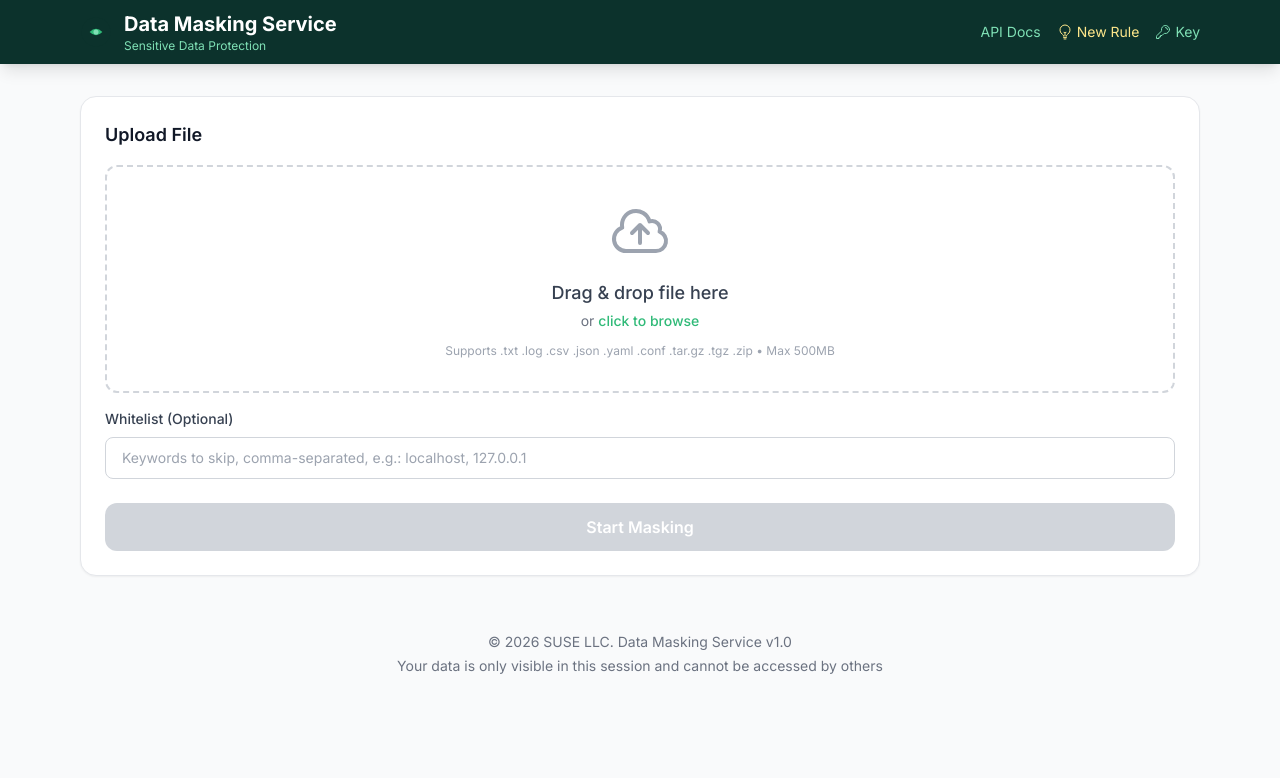
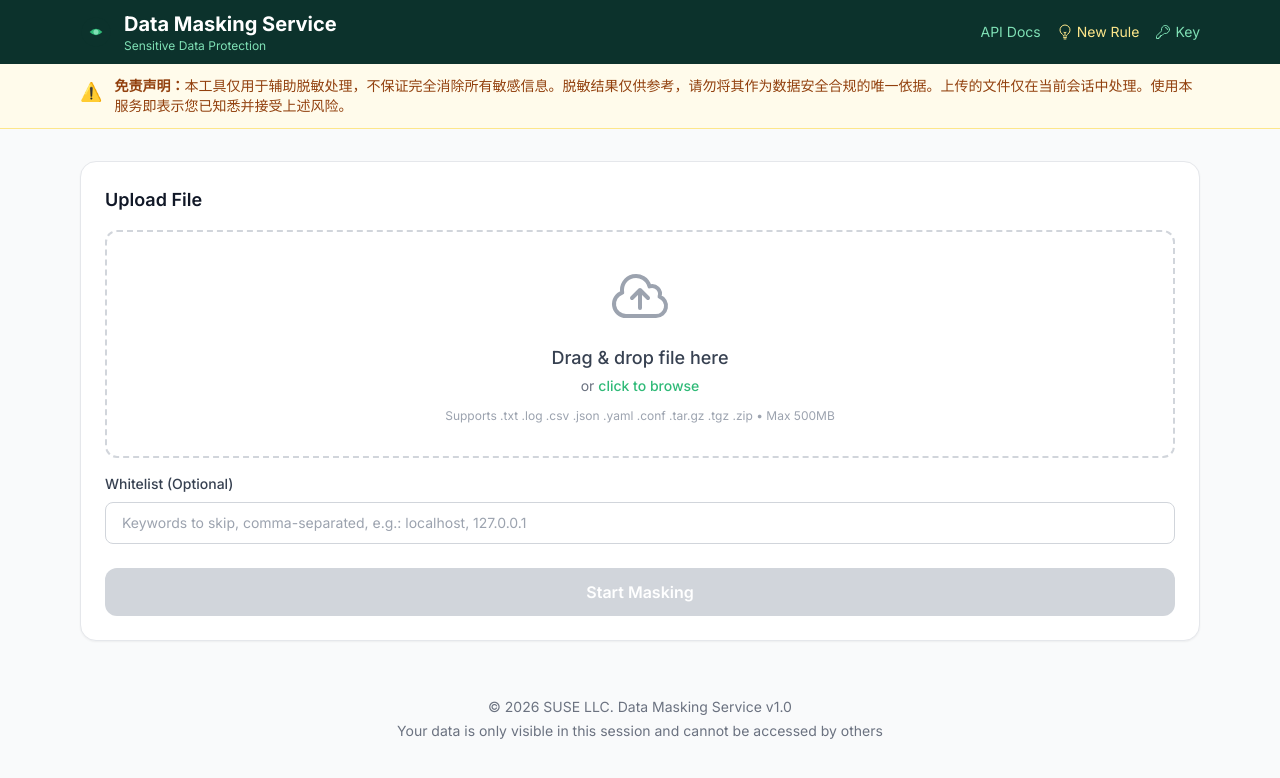
Before and after one commit to RoyCai7/data-masking, a React (Vite) app in the folder frontend/: page / in a window 1280 px wide. Shown: the top 778 px of the page. Built offline with nearby package versions, Linux system fonts and the light colour scheme; no server answers.

Commit message:
feat: add disclaimer banner below header

```diff
--- a/frontend/src/App.tsx
+++ b/frontend/src/App.tsx
@@ -97,6 +97,17 @@
     <div className="min-h-screen bg-gray-50">
       <Header />
 
+      {/* Disclaimer Banner */}
+      <div className="bg-amber-50 border-b border-amber-200">
+        <div className="max-w-6xl mx-auto px-4 py-3 flex items-start gap-3">
+          <span className="text-amber-500 text-lg mt-0.5 shrink-0">⚠️</span>
+          <p className="text-sm text-amber-800">
+            <span className="font-semibold">免责声明：</span>
+            本工具仅用于辅助脱敏处理，不保证完全消除所有敏感信息。脱敏结果仅供参考，请勿将其作为数据安全合规的唯一依据。上传的文件仅在当前会话中处理。使用本服务即表示您已知悉并接受上述风险。
+          </p>
+        </div>
+      </div>
+
       <main className="max-w-6xl mx-auto px-4 py-8">
         {selectedTask ? (
           <ResultView
```
